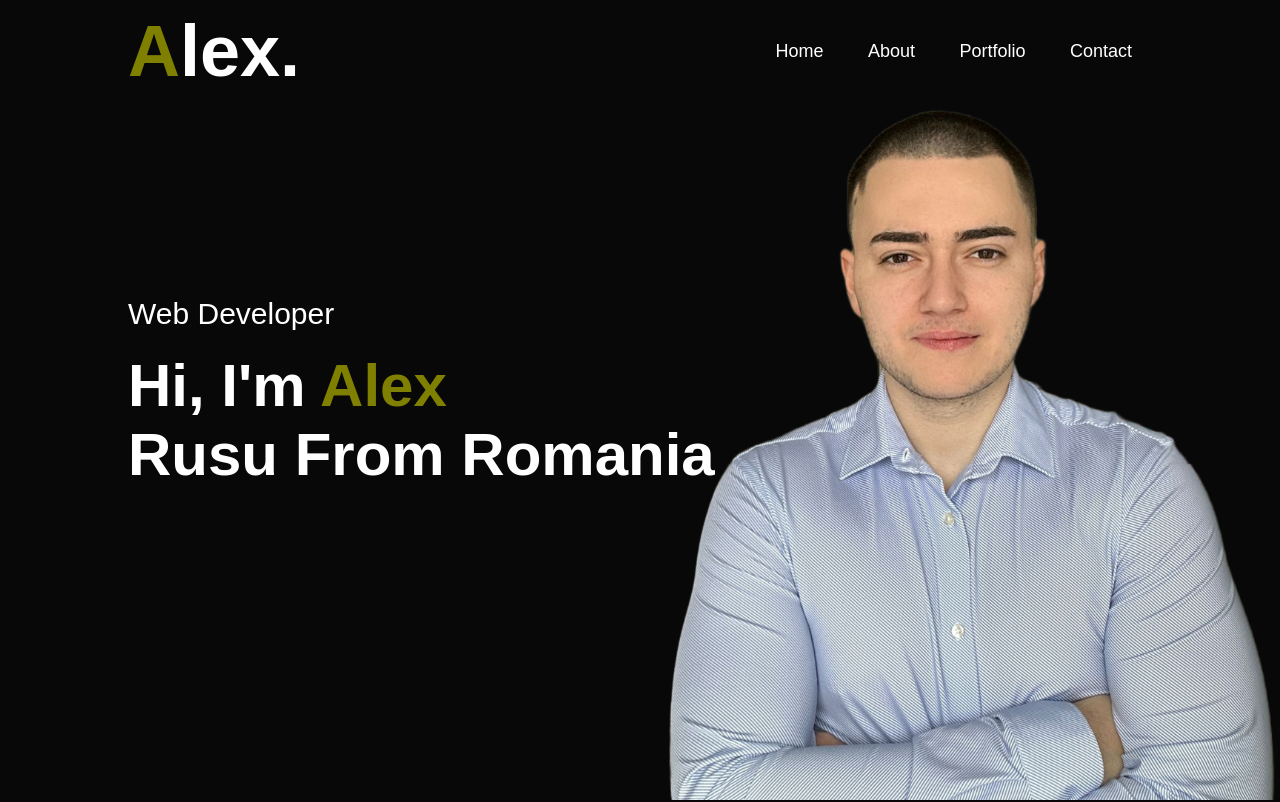
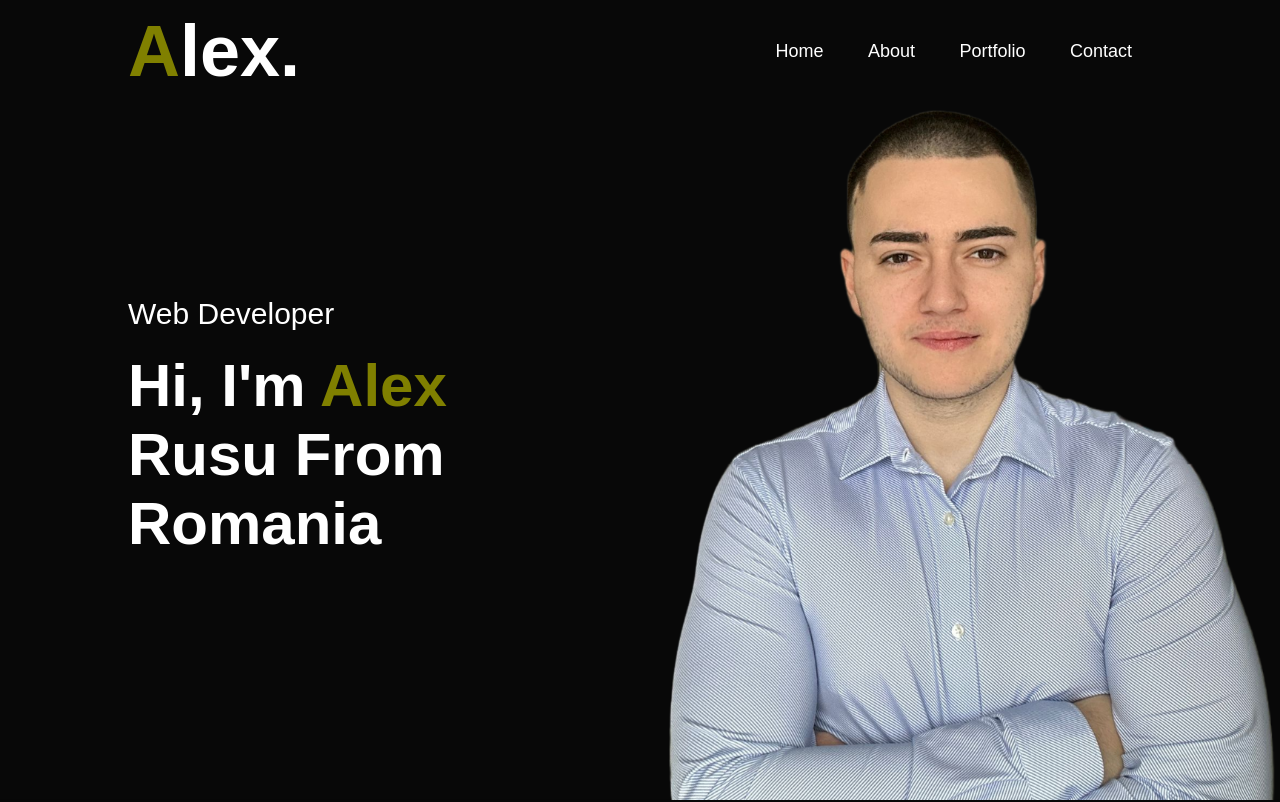
Before and after one commit to rusu2k/alexrusu, a plain HTML site: page index.html in a window 1280 px wide. Shown: the top 802 px of the page. Drawn offline with Linux system fonts and the light colour scheme.

Commit message:
Update index.html
<br> Romania

```diff
--- a/index.html
+++ b/index.html
@@ -24,7 +24,7 @@
         </nav>
         <div class="header-text">
           <p>Web Developer</p>
-          <h1>Hi, I'm <span class="first">Alex</span><br>  Rusu From <span class="blue">Ro</span><span class="yellow">man</span><span class="red">ia</span></h1>
+          <h1>Hi, I'm <span class="first">Alex</span><br>  Rusu From<br class="small-scr"> Romania</h1>
         </div>
       </div>
     </header>
```
